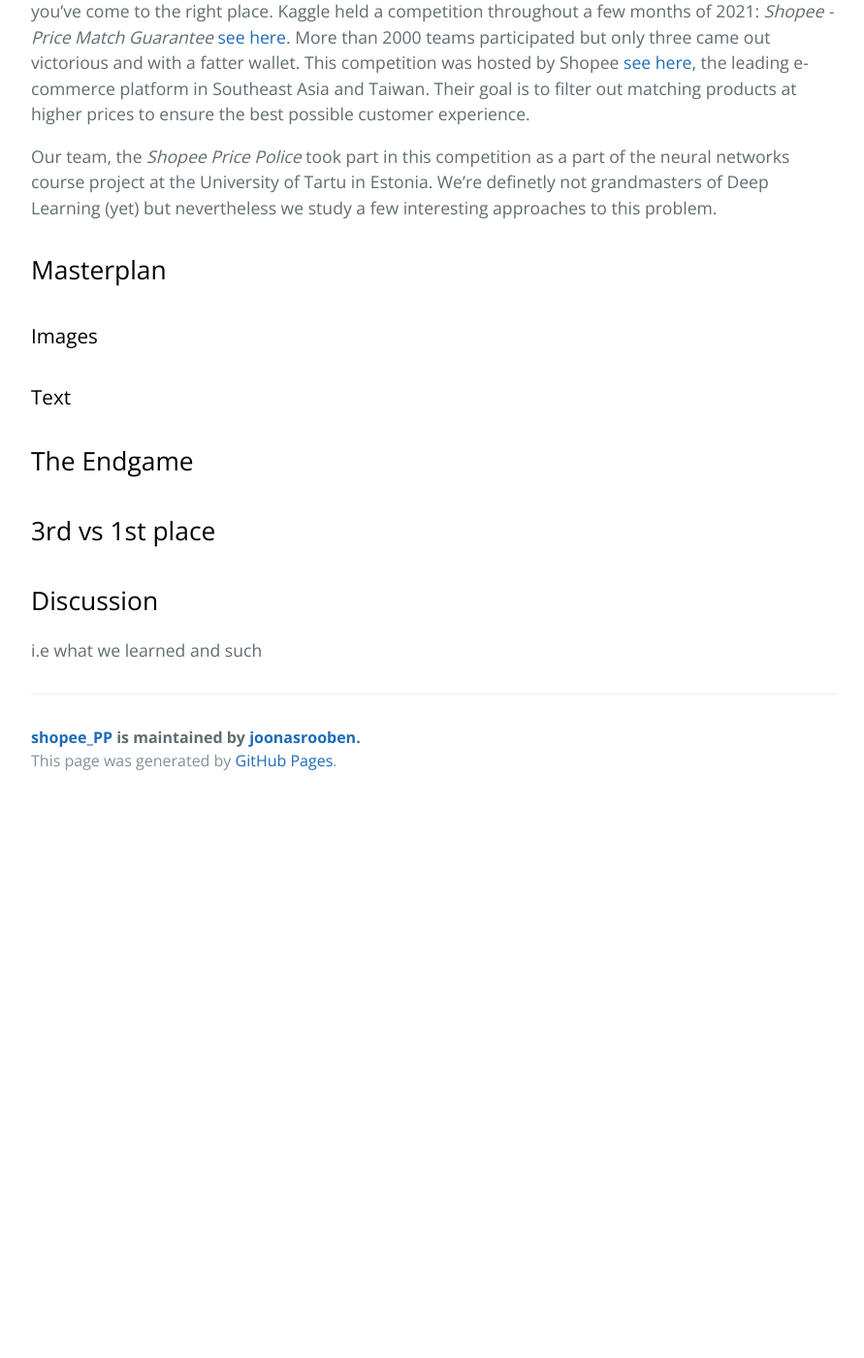
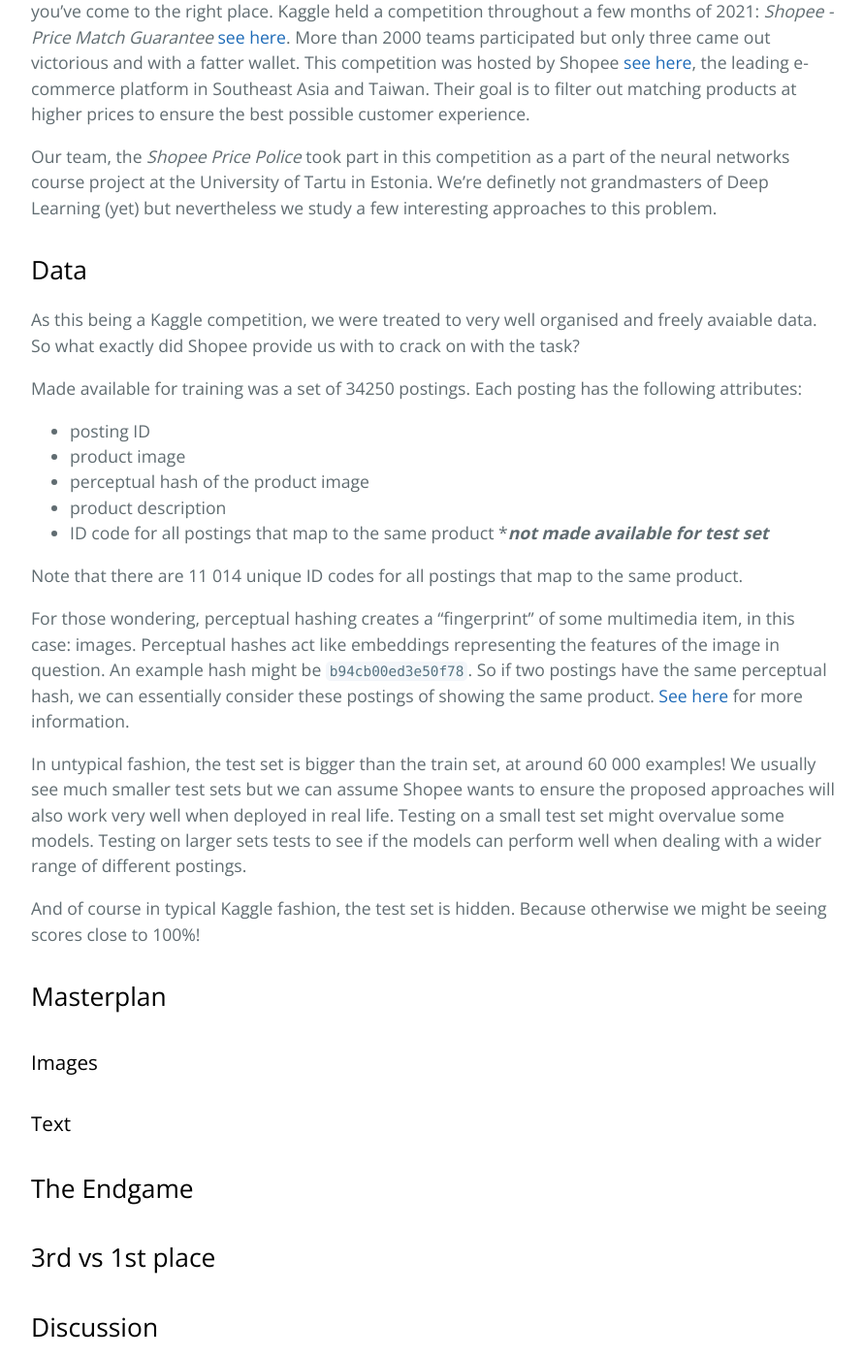
Before and after one commit to joonasrooben/shopee_PP, a Jekyll site: the page built from index.md, in a window 1280 px wide and 1400 px high, scrolled down 1131 px. Shown: the whole window at 97% size, without its empty margins (192-1083 px from the left). Built offline with Jekyll 4.4.1, drawn with Linux system fonts in a browser that asks for light colours; our own code applies the rules of GitHub Pages for plain Markdown files; before the commit the page ends 1959 px from its top, so only the background shows below that.

Commit message:
Update index.md

```diff
--- a/index.md
+++ b/index.md
@@ -12,6 +12,26 @@
 
 Our team, the <i>Shopee Price Police</i> took part in this competition as a part of the neural networks course project at the University of Tartu in Estonia. We're definetly not grandmasters of Deep Learning (yet) but nevertheless we study a few interesting approaches to this problem.
 
+## Data
+
+As this being a Kaggle competition, we were treated to very well organised and freely avaiable data. So what exactly did Shopee provide us with to crack on with the task?
+
+Made available for training was a set of 34250 postings. Each posting has the following attributes:
+  - posting ID
+  - product image
+  - perceptual hash of the product image
+  - product description
+  - ID code for all postings that map to the same product *<i><b>not made available for test set</b></i>
+
+Note that there are 11 014 unique ID codes for all postings that map to the same product.
+
+For those wondering, perceptual hashing creates a "fingerprint" of some multimedia item, in this case: images. Perceptual hashes act like embeddings representing the features of the image in question. An example hash might be `b94cb00ed3e50f78`. So if two postings have the same perceptual hash, we can essentially consider these postings of showing the same product. [See here](https://en.wikipedia.org/wiki/Perceptual_hashing) for more information.
+
+In untypical fashion, the test set is bigger than the train set, at around 60 000 examples! We usually see much smaller test sets but we can assume Shopee wants to ensure the proposed approaches will also work very well when deployed in real life. Testing on a small test set might overvalue some models. Testing on larger sets tests to see if the models can perform well when dealing with a wider range of different postings.
+
+And of course in typical Kaggle fashion, the test set is hidden. Because otherwise we might be seeing scores close to 100%!
+
+
 ## Masterplan
 
 ### Images
```
